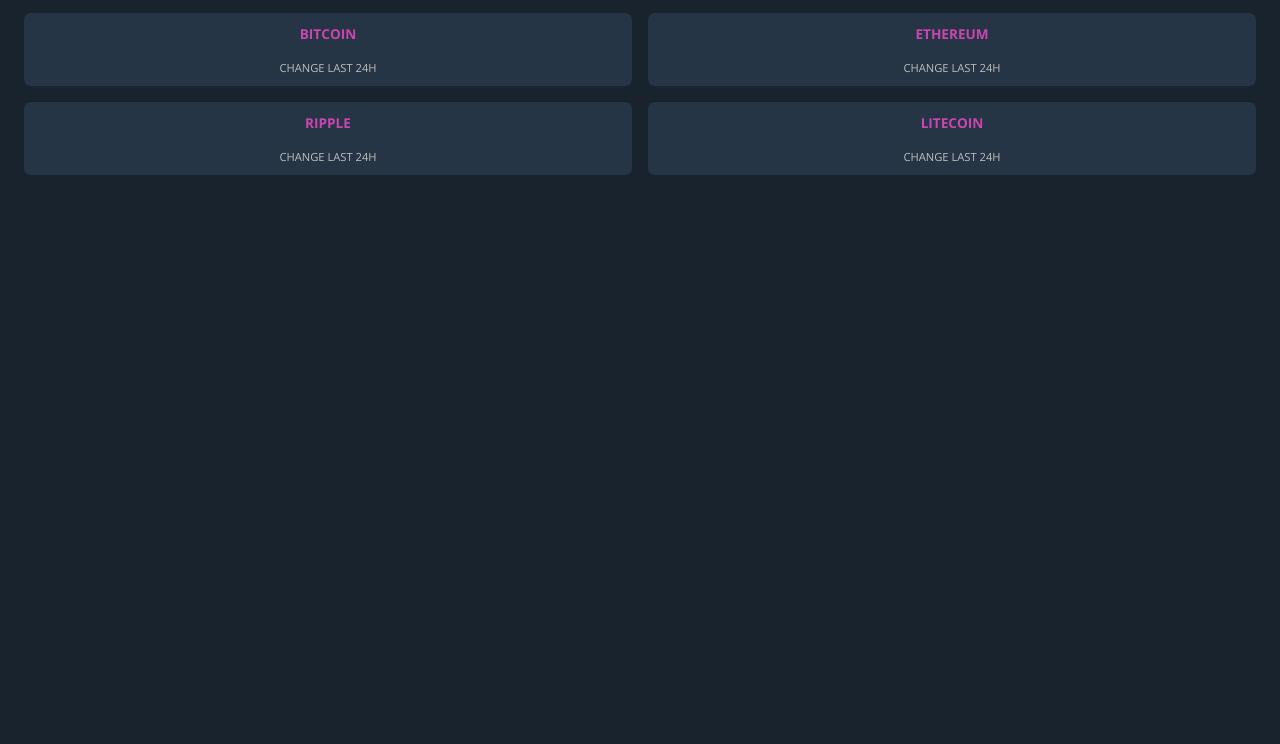
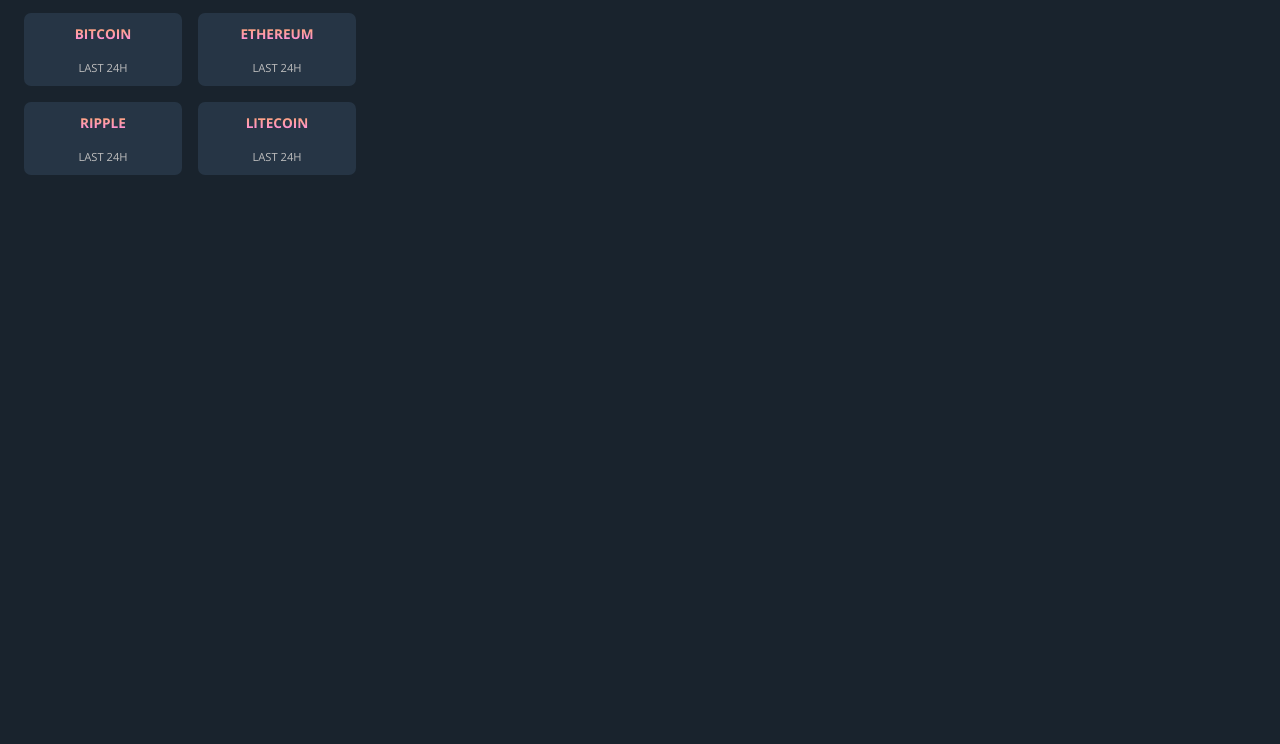
Before and after one commit to dejan345/CryptoChromeExtension, a browser extension: page index.html in a window 1280 px wide. Shown: the part 56-800 px from the top of the page. Drawn offline with nearby package versions, Linux system fonts and the light colour scheme; no server answers.

Commit message:
Change permissions in manifest.json and add gradient class

```diff
--- a/index.html
+++ b/index.html
@@ -13,31 +13,31 @@
     <h1>Cryptocurrency tracker</h1>
     <div class="wrapper">
         <div class="currency-box">
-            <h2>Bitcoin</h2>
+            <h2 class="gradient">Bitcoin</h2>
             <div id='bitcoin-price' class="price"></div class="price">
-            <div class="change">change last 24h</div>
+            <div class="change">last 24h</div>
             <div id='btc-percentage' class="percentage"></div>
         </div>
         <div class="currency-box">
-            <h2>Ethereum</h2>
+            <h2 class="gradient">Ethereum</h2>
             <div id='eth-price' class="price"></div class="price">
-            <div class="change">change last 24h</div>
+            <div class="change">last 24h</div>
             <div id='eth-percentage' class="percentage"></div>
 
 
         </div>
         <div class="currency-box">
-            <h2>Ripple</h2>
+            <h2 class="gradient">Ripple</h2>
             <div id='ripple-price' class="price"></div class="price">
-            <div class="change">change last 24h</div>
+            <div class="change">last 24h</div>
             <div id='ripple-percentage' class="percentage"></div>
 
 
         </div>
         <div class="currency-box">
-            <h2>Litecoin</h2>
+            <h2 class="gradient">Litecoin</h2>
             <div id='litecoin-price' class="price"></div class="price">
-            <div class="change">change last 24h</div>
+            <div class="change">last 24h</div>
             <div id='litecoin-percentage' class="percentage"></div>
         </div>
     </div>
--- a/style.css
+++ b/style.css
@@ -1,5 +1,9 @@
 @import url('https://fonts.googleapis.com/css?family=Open+Sans:300,400,700');
 
+html {
+  width: 380px;
+  min-height: 400px;
+}
 body {
   background-color: #19232d;
   /* font-family: -apple-system, BlinkMacSystemFont, 'Segoe UI', Roboto, Oxygen,
@@ -12,6 +16,7 @@
   color: #fff;
   font-size: 1.2rem;
   text-align: center;
+  font-weight: 300;
 }
 
 p {
@@ -79,3 +84,13 @@
 
 /* green 63eeab */
 /* red ef82a9 */
+
+h2.gradient {
+  /* font-size: 3em; */
+  background-image: -webkit-linear-gradient(to bottom, #ffad5b, #ff8aef);
+  background-image: -moz-linear-gradient(to bottom, #ffad5b, #ff8aef);
+  background-image: linear-gradient(to bottom, #ffad5b, #ff8aef);
+  color: transparent;
+  -webkit-background-clip: text;
+  background-clip: text;
+}
```
Also changed, not shown: manifest.json.
